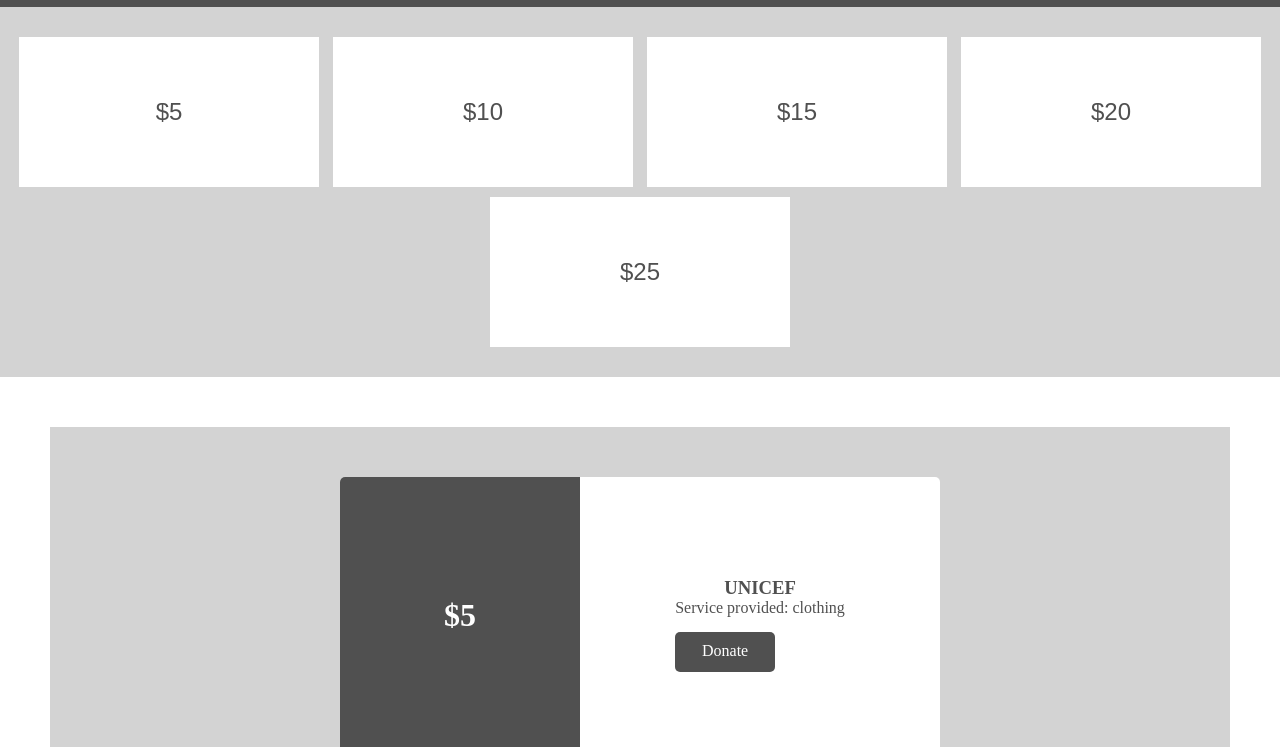
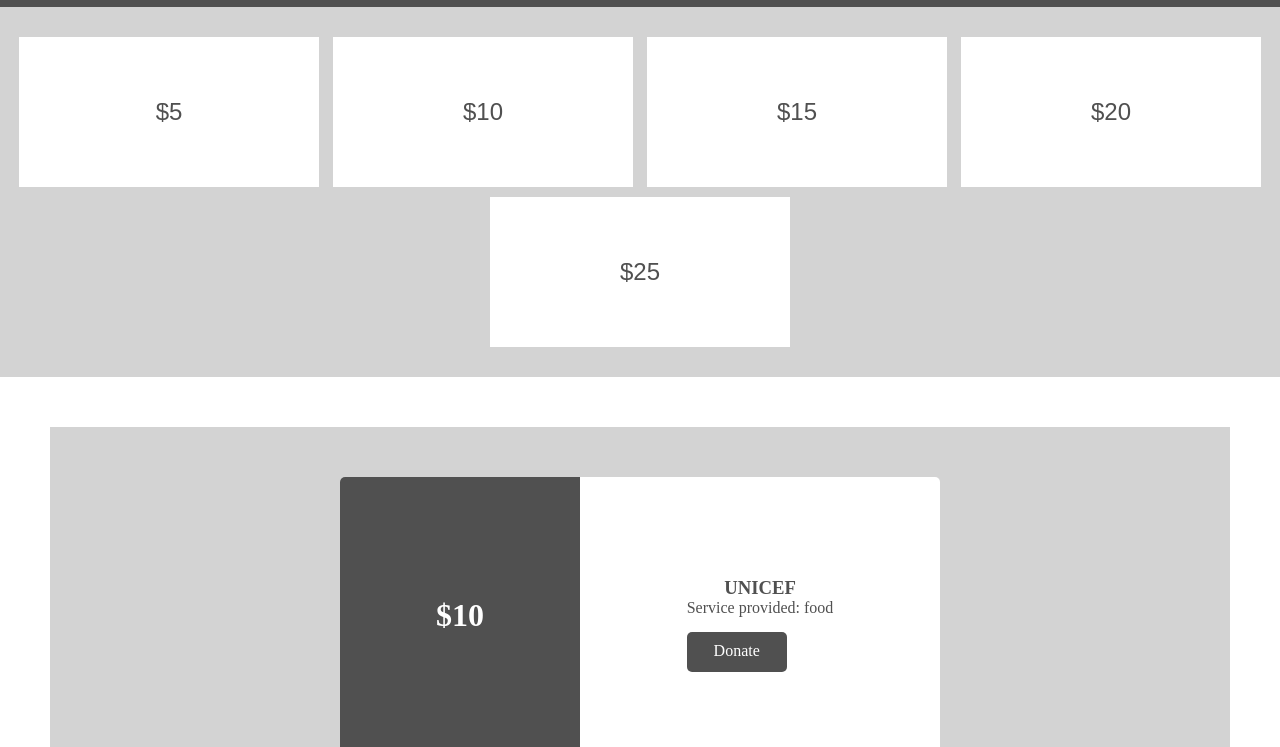
Before and after one commit to seanphunt18/back-end-capstone, a website: page index.html in a window 1280 px wide. Both pictures are taken after a click on the button "$10". Shown: the part 53-800 px from the top of the page. Drawn offline with nearby package versions, Linux system fonts and the light colour scheme.

Commit message:
mock data filter successful

```diff
--- a/app.js
+++ b/app.js
@@ -50,17 +50,27 @@ function getDisplayEntries(callbackFn) {
 	setTimeout(function(){ callbackFn(MOCK_ENTRIES)}, 100);
 }
 
+var filterAmount;
+
 function displayEntries(data) {
 	for (index in data.entries) {
-		$('.results').append(
-			'<div class="result-container"><div class="result-price"><h1>' + data.entries[index].amount + '</h1></div><div class="result-info"><h3>' + data.entries[index].charity + '</h3><p>Service provided: ' + data.entries[index].type + '</p><div class="donate"><a href="' + data.entries[index].url + '" target="_blank">Donate</a></div></div></div>'
-		);
+		if (data.entries[index].amount === filterAmount) {
+			$('.results').append(
+				'<div class="result-container"><div class="result-price"><h1>' + data.entries[index].amount + '</h1></div><div class="result-info"><h3>' + data.entries[index].charity + '</h3><p>Service provided: ' + data.entries[index].type + '</p><div class="donate"><a href="' + data.entries[index].url + '" target="_blank">Donate</a></div></div></div>'
+			);
+		}
+	}
+
+	if ($('.results').html() === '<div class="results"></div>') {
+		$('.results').append('<h3 style="text-align: center; color: white;>No results</h3>');
 	}
 };
 
 function watchFilter() {
-	$('.js-form').submit(function(e) {
+	$('.filter-box').on("click", function(e) {
 		e.preventDefault();
+		$('.results').empty();
+		filterAmount = $(this).text();
 		getDisplayEntries(displayEntries);
 	});
 }
```
Also changed, not shown: index.html (line endings or trailing spaces).
